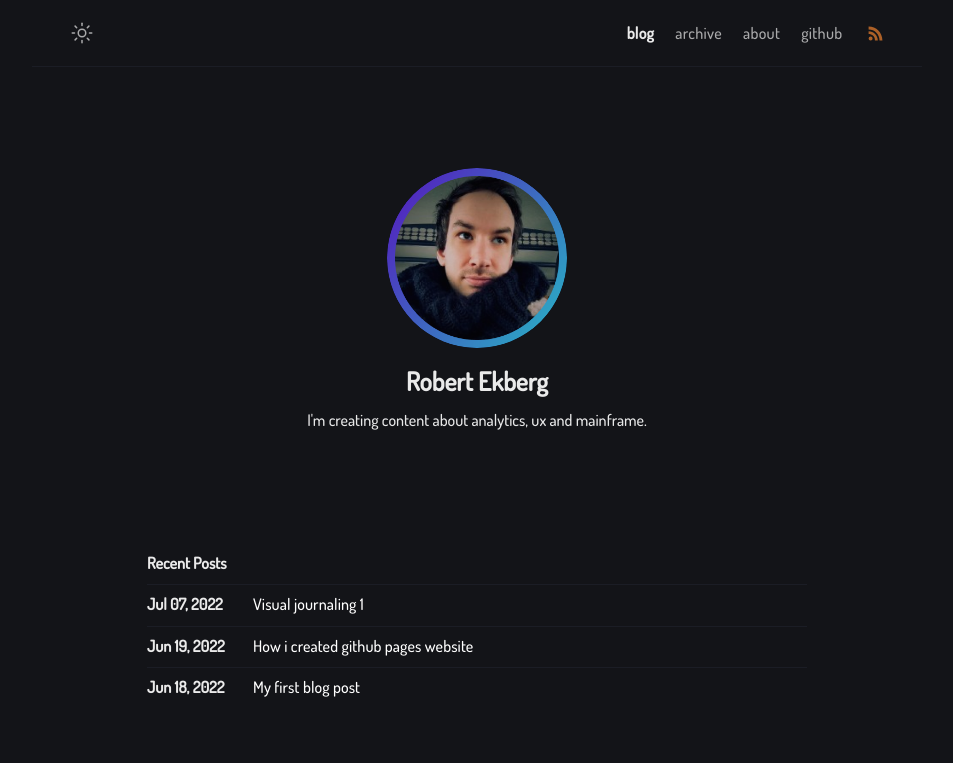
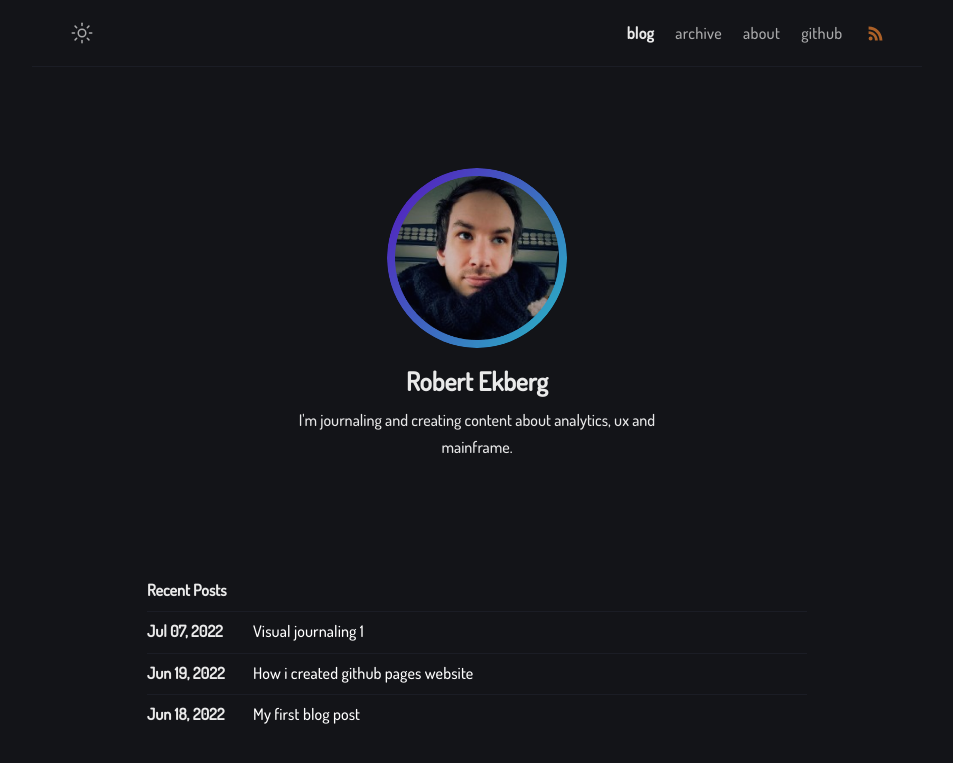
Before and after one commit to RobertEkberg/robertekberg.github.io, a Jekyll site: the page built from index.md, in a window 1280 px wide. Shown: the top 763 px of the page, without its empty margins (163-1116 px from the left). Built offline with Jekyll 4.4.1, drawn with Linux system fonts in a browser that asks for light colours.

Commit message:
update_config.yml
Description

```diff
--- a/_config.yml
+++ b/_config.yml
@@ -12,7 +12,7 @@ mode: dark # default theme "dark" | "light"
 author:
   name: Robert Ekberg # author name
   bio: >- # tell to the world
-    I'm creating content about analytics, ux and mainframe.
+    I'm journaling and creating content about analytics, ux and mainframe.
   username: Robert # general username
   github: RobertEkberg # github username
   twitter: twitter_username # twitter username
```
